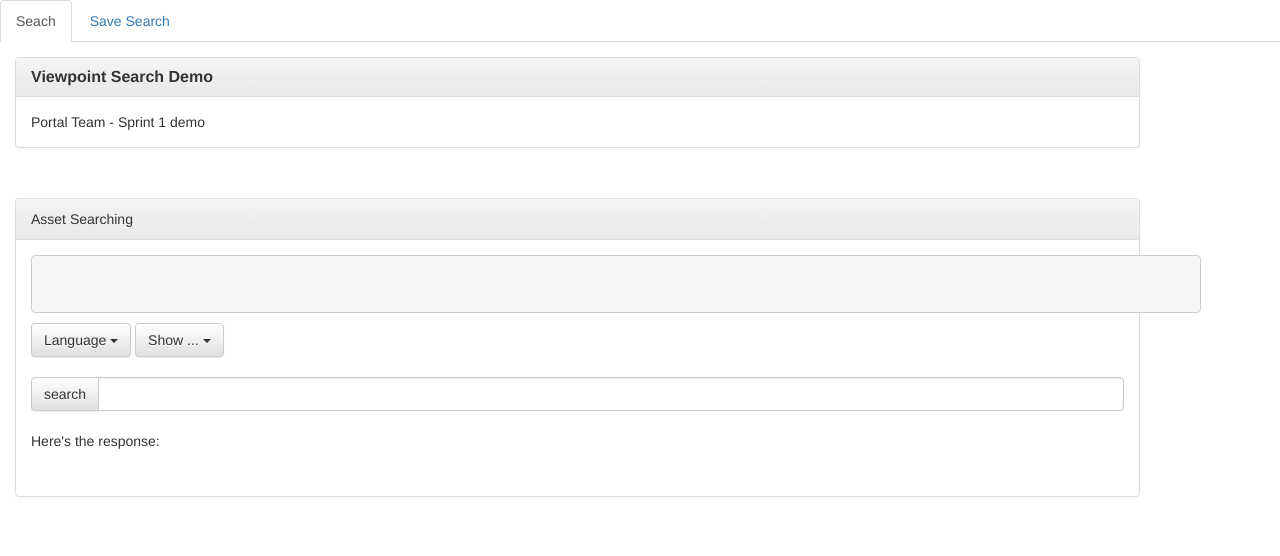
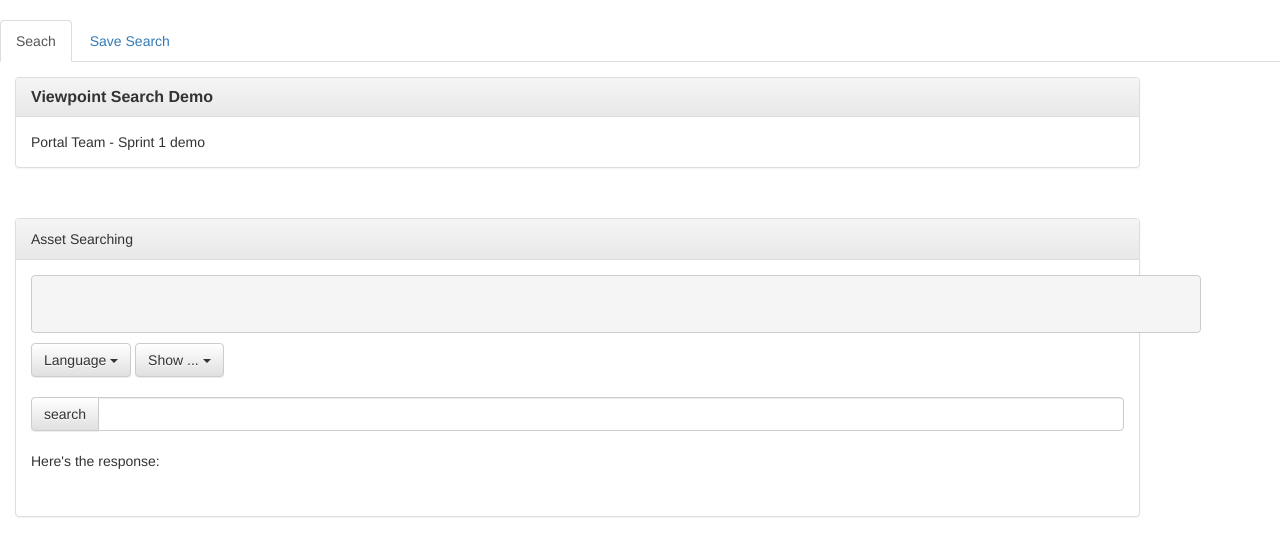
Before and after one commit to Chrodoma/demosite, a plain HTML site: page My1stWebStuff-Examples/html/navi.html in a window 1280 px wide. Drawn offline with nearby package versions, Linux system fonts and the light colour scheme.

Commit message:
added top margin

```diff
--- a/My1stWebStuff-Examples/html/navi.html
+++ b/My1stWebStuff-Examples/html/navi.html
@@ -15,6 +15,7 @@
     <script src="//netdna.bootstrapcdn.com/bootstrap/3.0.0/js/bootstrap.min.js"></script>
 </head>
 <body>
+    <div style="margin-top:20px">
         <ul class="nav nav-tabs">
             <li class="active"><a id="search" href="#searchdemo" data-toggle="tab">Seach</a></li>
             <li><a href="#savesearchdemo" data-toggle="tab">Save Search</a></li>
@@ -38,9 +39,6 @@
                 </div>
             </div>
         </div>
-
-
-
-
+    </div>
 </body>
 </html>
```
Lines whose indentation alone changed are shown as unchanged.
